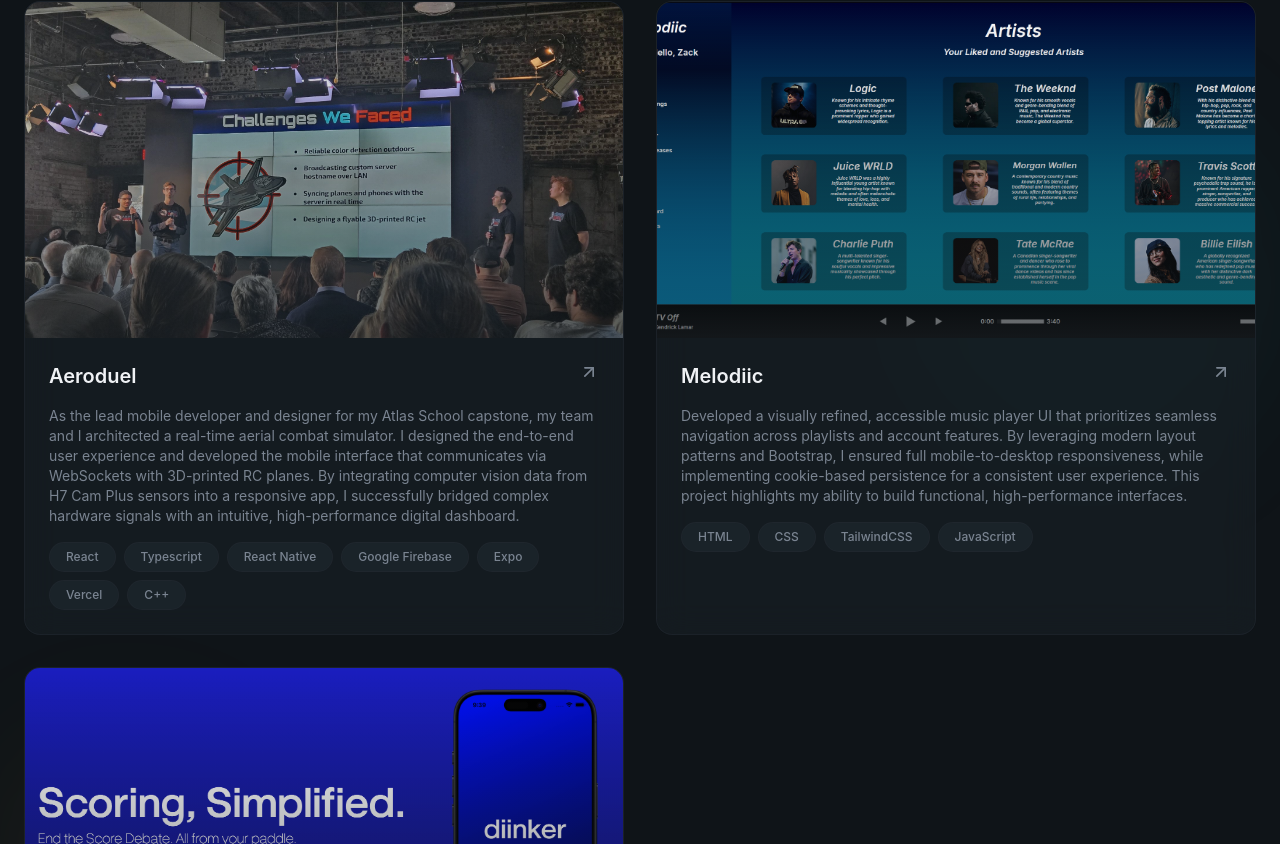
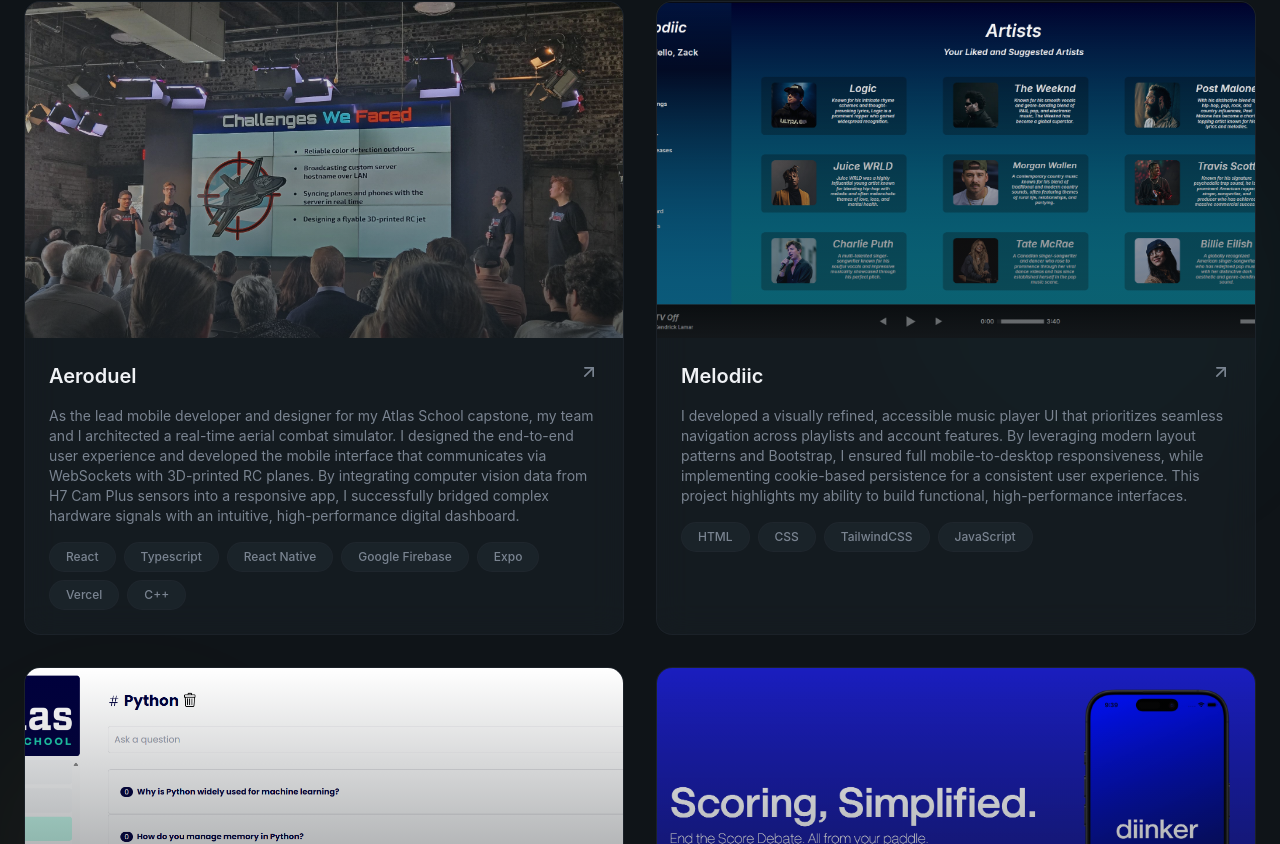
Before and after one commit to zack6yuan/devfolio_v2, a React (Vite) app in the folder devfolio_v2/: page / in a window 1280 px wide. Shown: the part 1956-2800 px from the top of the page. Built offline with nearby package versions, Linux system fonts and the light colour scheme.

Commit message:
a few updates.

```diff
--- a/devfolio_v2/src/layout/Navbar.jsx
+++ b/devfolio_v2/src/layout/Navbar.jsx
@@ -15,18 +15,22 @@
   useEffect(() => {
     const handleScroll = () => {
       setIsScrolled(window.scrollY > 50);
-    }
+    };
 
     window.addEventListener("scroll", handleScroll);
 
     return () => window.removeEventListener("scroll", handleScroll);
-  }, [])
+  }, []);
   return (
-    <header className={`fixed top-0 left-0 right-0 transition-all duration-500 ${isScrolled ? "glass-strong py-3" : "bg-transparent py-5"} z-50`}>
+    <header
+      className={`fixed top-0 left-0 right-0 transition-all duration-500 ${
+        isScrolled ? "glass-strong py-3" : "bg-transparent py-5"
+      } z-50`}
+    >
       <nav className="container mx-auto px-6 flex items-center justify-between">
         <a
           href="#"
-          className="text-xl font-bold tracking-tight hover:text-primary"
+          className="text-xl font-bold tracking-tight hover:text-primary transition duration-400 ease-in-out"
         >
           ZY<span className="text-primary">.</span>
         </a>
@@ -37,7 +41,7 @@
               <a
                 href={link.href}
                 key={index}
-                className="px-4 py-2 text-sm text-muted-foreground hover:text-foreground hover:bg-surface"
+                className="px-4 py-2 text-sm rounded-full text-muted-foreground hover:text-foreground hover:bg-surface transition duration-300 ease-in-out"
               >
                 {link.label}
               </a>
@@ -75,7 +79,9 @@
                 {link.label}
               </a>
             ))}
-            <Button onClick={() => setIsMobileMenuOpen(false)}>Contact Me</Button>
+            <Button onClick={() => setIsMobileMenuOpen(false)}>
+              Contact Me
+            </Button>
           </div>
         </div>
       )}
--- a/devfolio_v2/src/sections/Projects.jsx
+++ b/devfolio_v2/src/sections/Projects.jsx
@@ -22,11 +22,20 @@
   {
     title: "Melodiic",
     description:
-      "Developed a visually refined, accessible music player UI that prioritizes seamless navigation across playlists and account features. By leveraging modern layout patterns and Bootstrap, I ensured full mobile-to-desktop responsiveness, while implementing cookie-based persistence for a consistent user experience. This project highlights my ability to build functional, high-performance interfaces.",
+      "I developed a visually refined, accessible music player UI that prioritizes seamless navigation across playlists and account features. By leveraging modern layout patterns and Bootstrap, I ensured full mobile-to-desktop responsiveness, while implementing cookie-based persistence for a consistent user experience. This project highlights my ability to build functional, high-performance interfaces.",
     image: "/melodiic.png",
     tags: ["HTML", "CSS", "TailwindCSS", "JavaScript"],
     link: "https://www.youtube.com/watch?v=nhwOezHkQ4c",
     github: "https://github.com/BoostedT/Melodiic?tab=readme-ov-file",
+  },
+  {
+    title: "NextJS Q&A Application",
+    description:
+      "I developed a dynamic community forum using Next.js and TypeScript designed to facilitate knowledge sharing. This project focuses on the core mechanics of social interaction—allowing users to categorize questions by topic, engage in discussions, and curate content through a real-time upvoting system. It demonstrates my ability to manage complex CRUD (Create, Read, Update, Delete) operations and maintain data integrity across a full-stack environment.",
+    image: "/nextjs.png",
+    tags: ["NextJS", "TypeScript", "JavaScript", "CSS"],
+    link: "https://atlas-nextjs-zyuan.vercel.app/",
+    github: "https://github.com/zack6yuan/atlas-nextjs",
   },
   {
     title: "Diinker (In Progress)",
```
Also changed, not shown: devfolio_v2/public/nextjs.png (added), 1 other file (tests, documents, lock files or other folders).
